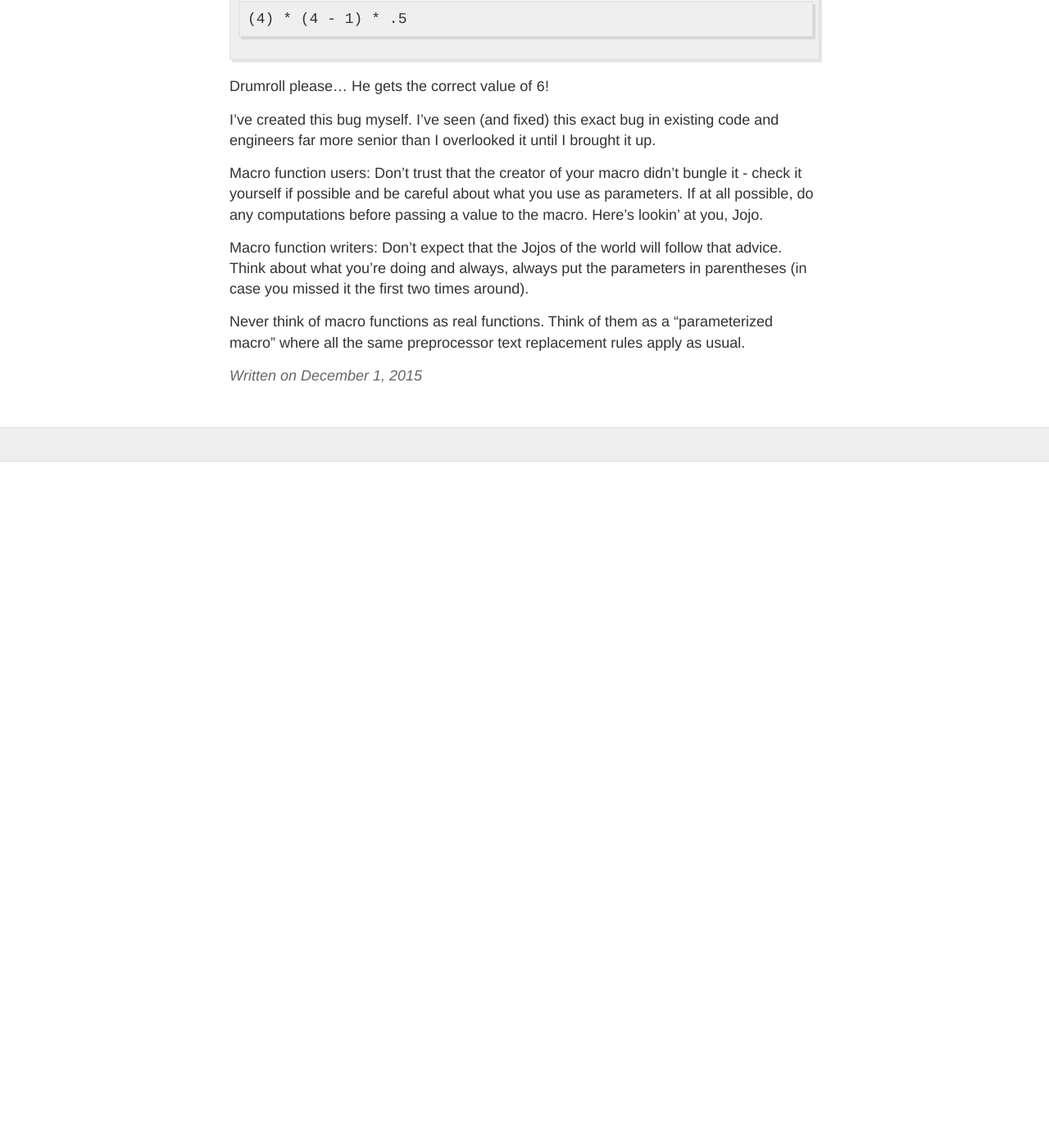
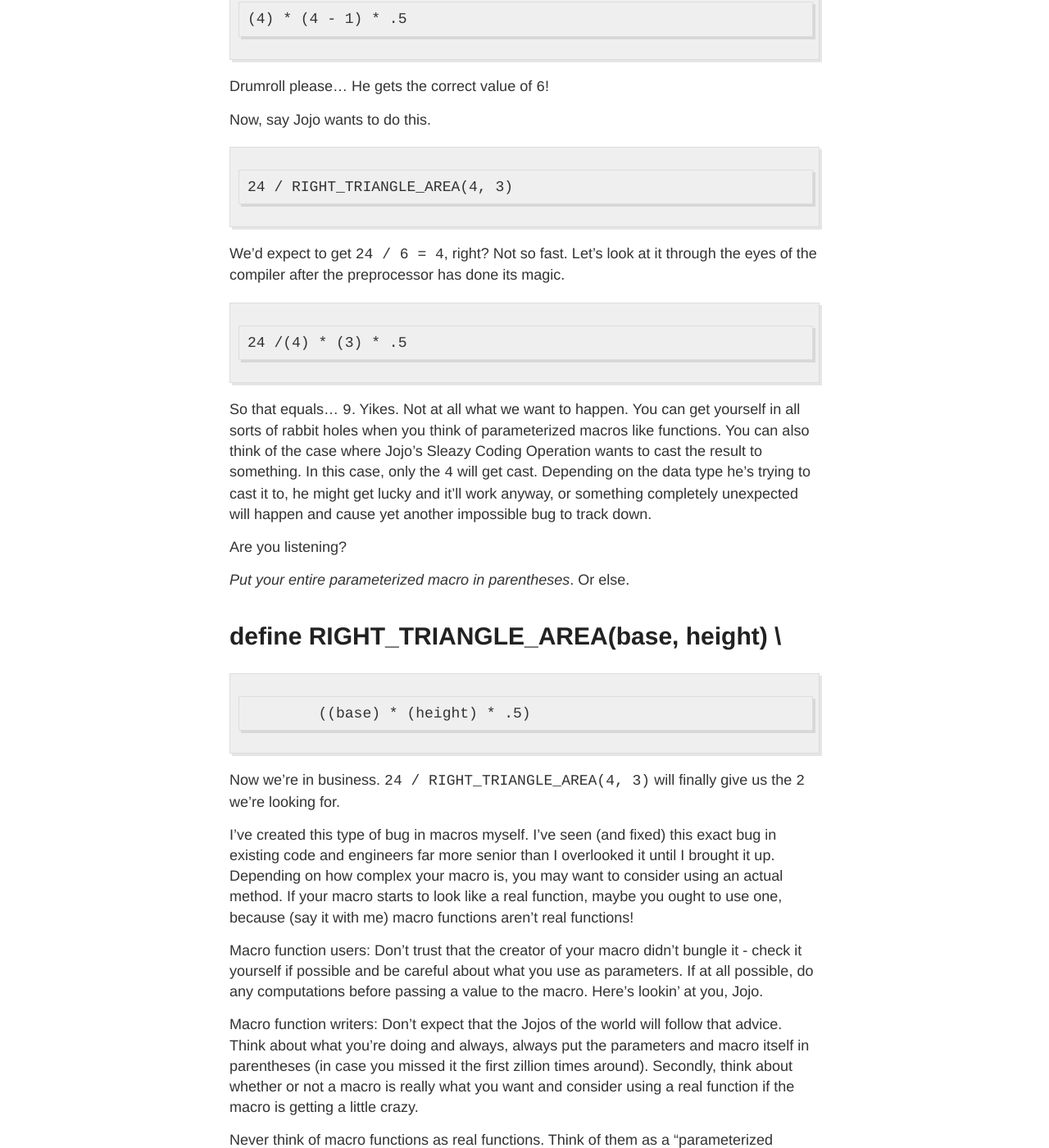
Before and after one commit to mrb113/mrb113.github.io, a Jekyll site: the page built from _posts/2015-12-1-Macros.md, in a window 1280 px wide and 1400 px high, scrolled down 2336 px. Shown: the whole window at 82% size. Built offline with Jekyll 4.4.1, drawn with Linux system fonts in a browser that asks for light colours; Markdown is read by kramdown in place of the engine named in the settings; comment, search, counter and statistics services are not loaded; before the commit the page ends 2899 px from its top, so only the background shows below that.

Commit message:
Everyone gets parentheses!

````diff
--- a/_posts/2015-12-1-Macros.md
+++ b/_posts/2015-12-1-Macros.md
@@ -78,10 +78,34 @@ When Jojo uses this in his project as before, the preprocessor will write it out
 Drumroll please...
 He gets the correct value of `6`!
 
-I've created this bug myself. I've seen (and fixed) this exact bug in existing code and engineers far more senior than I overlooked it until I brought it up.
+Now, say Jojo wants to do this.
+
+```
+24 / RIGHT_TRIANGLE_AREA(4, 3)
+```
+
+We'd expect to get `24 / 6 = 4`, right? Not so fast. Let's look at it through the eyes of the compiler after the preprocessor has done its magic.
+
+```
+24 /(4) * (3) * .5
+```
+
+So that equals... `9`. Yikes. Not at all what we want to happen. You can get yourself in all sorts of rabbit holes when you think of parameterized macros like functions.
+You can also think of the case where Jojo's Sleazy Coding Operation wants to cast the result to something. In this case, only the `4` will get cast. Depending on the data type he's trying to cast it to, he might get lucky and it'll work anyway, or something completely unexpected will happen and cause yet another impossible bug to track down.
+
+Are you listening?
+
+*Put your entire parameterized macro in parentheses*. Or else.
+
+#define RIGHT_TRIANGLE_AREA(base, height) \
+            ((base) * (height) * .5)
+
+Now we're in business. `24 / RIGHT_TRIANGLE_AREA(4, 3)` will finally give us the `2` we're looking for.
+
+I've created this type of bug in macros myself. I've seen (and fixed) this exact bug in existing code and engineers far more senior than I overlooked it until I brought it up. Depending on how complex your macro is, you may want to consider using an actual method. If your macro starts to look like a real function, maybe you ought to use one, because (say it with me) macro functions aren't real functions!
 
 Macro function users: Don't trust that the creator of your macro didn't bungle it - check it yourself if possible and be careful about what you use as parameters. If at all possible, do any computations before passing a value to the macro. Here's lookin' at you, Jojo.
 
-Macro function writers: Don't expect that the Jojos of the world will follow that advice. Think about what you're doing and always, always put the parameters in parentheses (in case you missed it the first two times around).
+Macro function writers: Don't expect that the Jojos of the world will follow that advice. Think about what you're doing and always, always put the parameters and macro itself in parentheses (in case you missed it the first zillion times around). Secondly, think about whether or not a macro is really what you want and consider using a real function if the macro is getting a little crazy.
 
 Never think of macro functions as real functions. Think of them as a "parameterized macro" where all the same preprocessor text replacement rules apply as usual.
````
